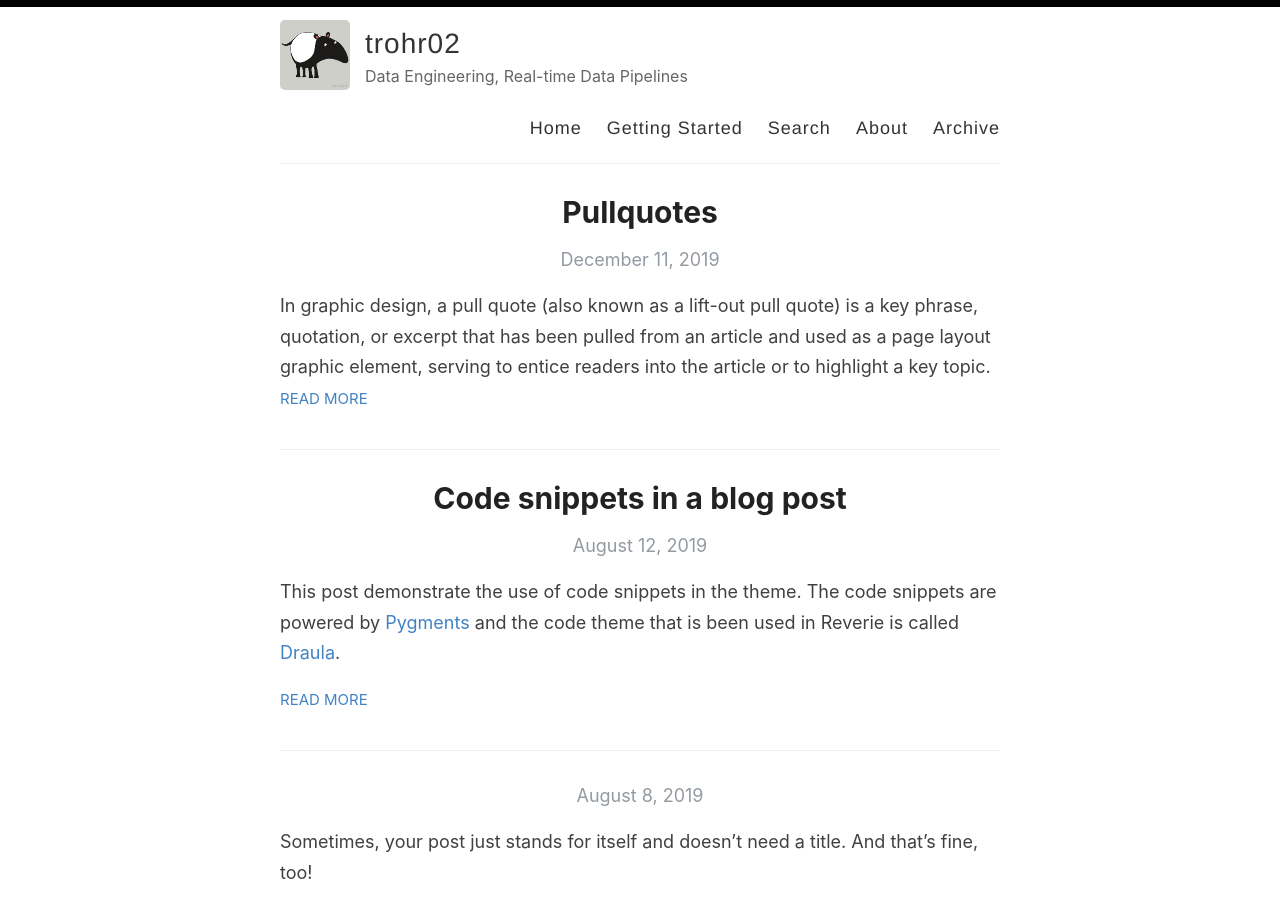
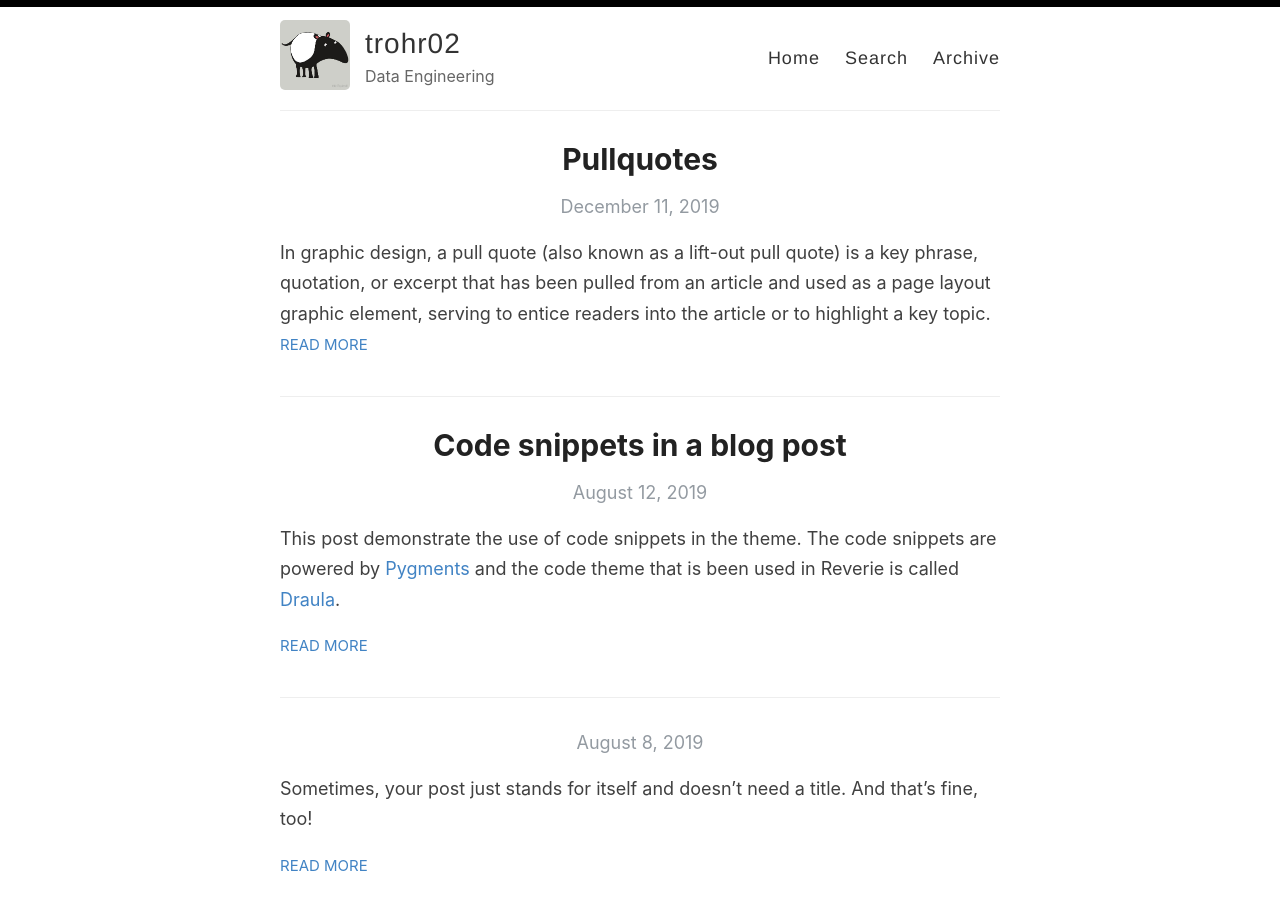
Before and after one commit to trohr02/trohr02.github.io, a Jekyll site: the page built from index.html, in a window 1280 px wide and 900 px high. Built offline with Jekyll 4.4.1, drawn with Linux system fonts in a browser that asks for light colours; the list of posts is cut into pages by our own code.

```diff
--- a/_config.yml
+++ b/_config.yml
@@ -9,7 +9,7 @@ name: trohr02
 author: Tomáš Rohr
 
 # Short bio or description (displayed in the header)
-description: Data Engineering, Real-time Data Pipelines
+description: Data Engineering
 
 # URL of your avatar or profile pic (you could use your GitHub profile pic)
 avatar: /images/tapir_ilustration.jpg
--- a/_layouts/default.html
+++ b/_layouts/default.html
@@ -29,9 +29,9 @@
 
             <nav>
               <a href="{{ site.baseurl }}/">Home</a>
-              <a href="{{ site.baseurl }}/getting-started">Getting Started</a>
+<!--              <a href="{{ site.baseurl }}/getting-started">Getting Started</a>-->
               <a href="{{ site.baseurl }}/search">Search</a>
-              <a href="{{ site.baseurl }}/about">About</a>
+<!--              <a href="{{ site.baseurl }}/about">About</a>-->
               <a href="{{ site.baseurl }}/archive">Archive</a>
             </nav>
           </header>
```
